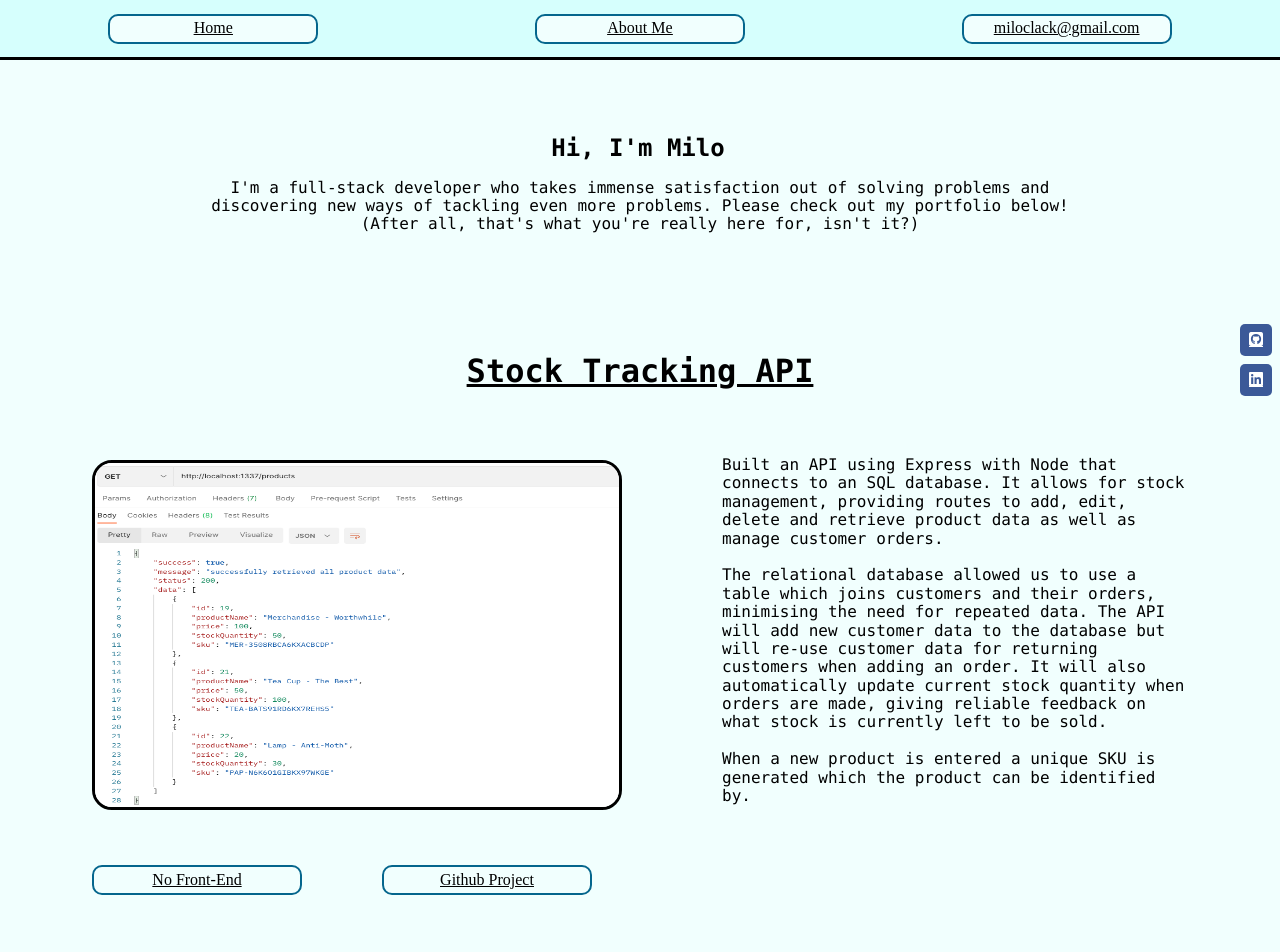
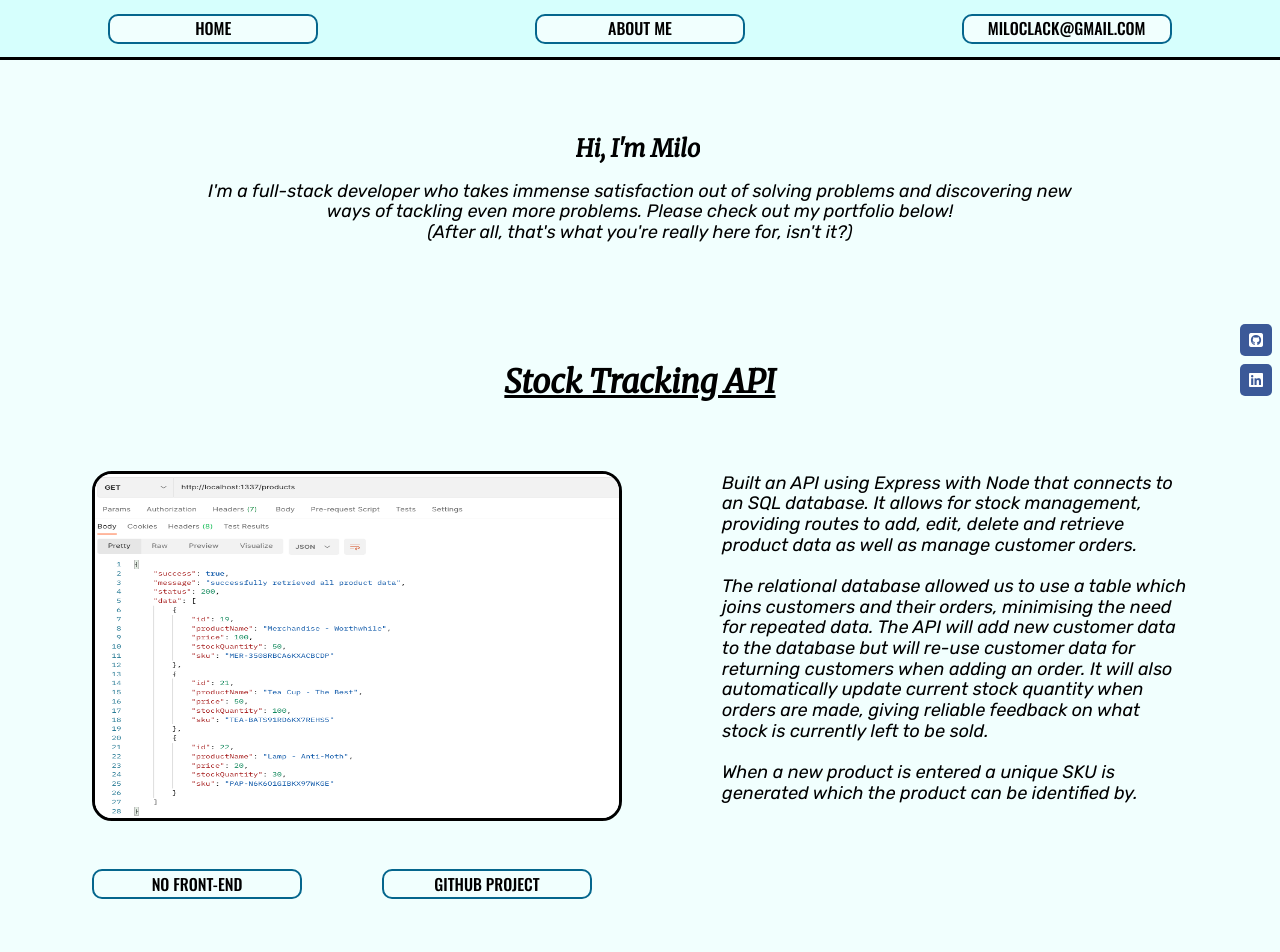
Before and after one commit to mclack/mclack.github.io, a plain HTML site: page index.html in a window 1280 px wide. Shown: the top 952 px of the page. Drawn offline with nearby package versions, Linux system fonts and the light colour scheme.

Commit message:
fonts restyled using imported google fonts

```diff
--- a/index.html
+++ b/index.html
@@ -4,8 +4,13 @@
 <head>
 	<title>Milo Clack Portfolio</title>
 	<meta name="viewport" content="width=device-width, initial-scale=1.0" />
+
+	<script src="https://kit.fontawesome.com/f1113e7579.js" crossorigin="anonymous"></script>
+	<link rel="preconnect" href="https://fonts.googleapis.com">
+	<link rel="preconnect" href="https://fonts.gstatic.com" crossorigin>
+	<link href="https://fonts.googleapis.com/css2?family=Merriweather:ital@1&family=Oswald:wght@500&family=Rubik:ital@1&display=swap" rel="stylesheet">
+
 	<link rel="stylesheet" href="normalize.css" type="text/css" />
-	<script src="https://kit.fontawesome.com/f1113e7579.js" crossorigin="anonymous"></script>
 	<link rel="stylesheet" href="styles.css" type="text/css" />
 	<script defer src="index.js"></script>
 </head>
@@ -15,13 +20,13 @@
 <!-- FIXED NAV BAR -->
 <nav>
 	<div class="button">
-		<a href="index.html">Home</a>
+		<a href="index.html">HOME</a>
 	</div>
 	<div class="button">
-		<a href="aboutMe.html">About Me</a>
+		<a href="aboutMe.html">ABOUT ME</a>
 	</div>
 	<div class="button emailBtn">
-		<a class="tooltip">miloclack@gmail.com<span class="tooltipText">Email Copied!</span></a>
+		<a class="tooltip">MILOCLACK@GMAIL.COM<span class="tooltipText">Email Copied!</span></a>
 	</div>
 </nav>
 
@@ -58,10 +63,10 @@
 		</div>
 		<div class="links">
 			<div class="button projectLink liveProjectLink inactiveLink">
-				<a class="inactiveLink">No Front-End</a>
+				<a class="inactiveLink">NO FRONT-END</a>
 			</div>
 			<div class="button projectLink">
-				<a href="https://github.com/iO-Academy/2021-aug-stock" target="_blank">Github Project</a>
+				<a href="https://github.com/iO-Academy/2021-aug-stock" target="_blank">GITHUB PROJECT</a>
 			</div>
 		</div>
 	</div>
@@ -87,10 +92,10 @@
 		</div>
 		<div class="links">
 			<div class="button projectLink liveProjectLink">
-				<a href="https://dev.io-academy.uk/projects/2021-aug/2021-aug-snakeSweeper/" target="_blank">Live Project</a>
+				<a href="https://dev.io-academy.uk/projects/2021-aug/2021-aug-snakeSweeper/" target="_blank">LIVE PROJECT</a>
 			</div>
 			<div class="button projectLink">
-				<a href="https://github.com/iO-Academy/2021-aug-minesweeper" target="_blank">Github Project</a>
+				<a href="https://github.com/iO-Academy/2021-aug-minesweeper" target="_blank">GITHUB PROJECT</a>
 			</div>
 		</div>
 	</div>
@@ -115,10 +120,10 @@
 		</div>
 		<div class="links">
 			<div class="button projectLink liveProjectLink">
-				<a href="https://dev.io-academy.uk/projects/2021-aug/OOPMuppets/index.php" target="_blank">Live Project</a>
+				<a href="https://dev.io-academy.uk/projects/2021-aug/OOPMuppets/index.php" target="_blank">LIVE PROJECT</a>
 			</div>
 			<div class="button projectLink">
-				<a href="https://github.com/iO-Academy/2021-aug-oopMuppets" target="_blank">Github Project</a>
+				<a href="https://github.com/iO-Academy/2021-aug-oopMuppets" target="_blank">GITHUB PROJECT</a>
 			</div>
 		</div>
 	</div>
@@ -142,10 +147,10 @@
 		</div>
 		<div class="links">
 			<div class="button projectLink liveProjectLink">
-				<a href="https://portal.dev.io-academy.uk/" target="_blank">Live Project</a>
+				<a href="https://portal.dev.io-academy.uk/" target="_blank">LIVE PROJECT</a>
 			</div>
 			<div class="button projectLink">
-				<a href="https://github.com/iO-Academy/AcademyPortal" target="_blank">Github Project</a>
+				<a href="https://github.com/iO-Academy/AcademyPortal" target="_blank">GITHUB PROJECT</a>
 			</div>
 		</div>
 	</div>
@@ -168,10 +173,10 @@
 		</div>
 		<div class="links">
 			<div class="button projectLink liveProjectLink">
-				<a href="https://aptitude-test.dev.io-academy.uk/" target="_blank">Live Project</a>
+				<a href="https://aptitude-test.dev.io-academy.uk/" target="_blank">LIVE PROJECT</a>
 			</div>
 			<div class="button projectLink">
-				<a href="https://github.com/iO-Academy/aptitude-test-react" target="_blank">Github Project</a>
+				<a href="https://github.com/iO-Academy/aptitude-test-react" target="_blank">GITHUB PROJECT</a>
 			</div>
 		</div>
 	</div>
--- a/styles.css
+++ b/styles.css
@@ -24,12 +24,12 @@ nav {
     border: 2px solid #05668D;
     margin: 4px 0;
     text-align: center;
-    text-decoration: underline;
+    text-decoration: none;
     cursor: pointer;
     color: #000000;
     background-color: #F1FFFE;
     border-radius: 10px;
-    font-family: Copperplate;
+    font-family: 'Oswald', sans-serif;
     display: flex;
     align-items: center;
     justify-content: center;
@@ -43,6 +43,7 @@ nav {
 
 a {
     color: #000000;
+    text-decoration: none;
 }
 
 .inactiveLink {
@@ -65,26 +66,22 @@ a {
     text-align: center;
     padding: 5px 0;
     border-radius: 6px;
-    /* Position the tooltip text - see examples below! */
     position: absolute;
     z-index: 1;
 }
 
 /* GENERAL TEXT STYLISATION */
-h1, h2 {
-    font-family: Monaco;
-}
 
 h1 {
     text-decoration: underline;
 }
-
-p {
-    font-family: Monaco;
-}
-
 h1, h2, p {
     color: #000000;
+    font-family: 'Merriweather', serif;
+}
+p {
+    font-family: 'Rubik', sans-serif;
+    font-size: 18px;
 }
 
 /* INTRODUCTION SECTION */
@@ -111,7 +108,7 @@ h1, h2, p {
         width: 0;
     }
     to {
-        width: 180px;
+        width: 140px;
     }
 }
 /* TYPEWRITER CURSOR EFFECT */
@@ -231,12 +228,12 @@ summary p {
     height: 32px;
     width: 32px;
     border-radius: 5px;
-    padding: 7px 0 0 9px;
+    padding: 8px 0 0 9px;
 }
 
 .socialLink:hover {
     border: 2px solid #ED2116;
-    padding: 5px 0 0 7px;
+    padding: 6px 0 0 7px;
     background-color: #21ACF6;
 }
 
```
Also changed, not shown: aboutMe.html (+13 -8 lines).
